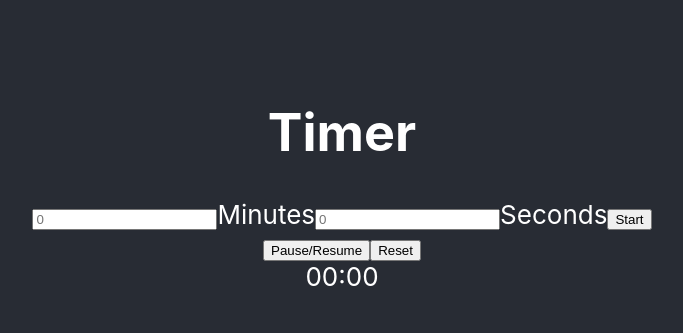
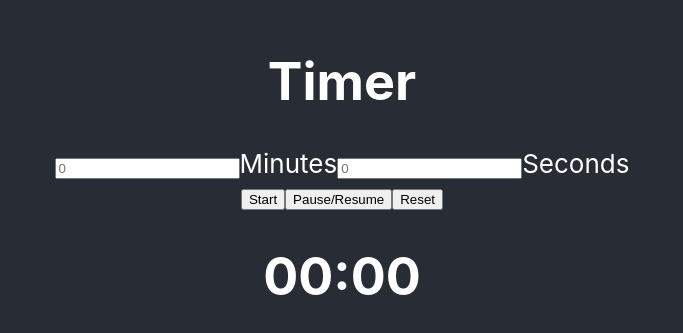
Before and after one commit to aleimew/countdown-timer, a React (Create React App) app: page / in a window 1280 px wide. Shown: the part 221-554 px from the top of the page, without its empty margins (298-981 px from the left). Built offline with nearby package versions, Linux system fonts and the light colour scheme.

Commit message:
implimented most functionality of timer. Added new folder to keep things clean.

```diff
--- a/src/Components/CountdownTimer/index.js
+++ b/src/Components/CountdownTimer/index.js
@@ -3,14 +3,60 @@ import { useState, useEffect } from 'react';
 
 //import Countdown from 'react-countdown';
 
-const CountdownTimer = () => {
+const CountdownTimer = (props) => {
 
     const [minutes, setMinutes] = useState(0);
     const [seconds, setSeconds] = useState(0);
 
+    const [isCountingDown, setIsCountingDown] = useState(false);
+
+    useEffect(() => {
+
+    });
+
+    const StartCountdown = () => {
+        setIsCountingDown(true);
+        setMinutes(props.minutes);
+        setSeconds(props.seconds);
+    }
+
+    const StopCountdown = () => {
+        setIsCountingDown(false);
+        setMinutes(0);
+        setSeconds(0);
+    }
+
+    // const PrintValuesToConsole = () => {
+    //     console.log("Values passed down thorugh props:");
+    //     console.log("Minutes: " + props.minutes);
+    //     console.log("Seconds: " + props.seconds);
+
+    //     console.log("Checking to see if values have been passed: ");
+    //     console.log("Minutes: " + minutes);
+    //     console.log("Seconds: " + seconds);
+    // }
+
     return (
         <div>
-            00:00
+            <div>
+                <button onClick={StartCountdown}>Start</button>
+                <button>Pause/Resume</button>
+                <button onClick={StopCountdown}>Reset</button>
+            </div>
+
+            {isCountingDown ?
+                <div>
+                    <h1>
+                        {minutes}:{seconds}
+                    </h1>
+                </div>
+                :
+                <div>
+                    <h1>
+                        00:00
+                    </h1>
+                </div>
+            }
         </div>
     )
 
--- a/src/Components/Layout/index.js
+++ b/src/Components/Layout/index.js
@@ -1,8 +1,11 @@
 import React from 'react';
-import CountdownTimer from '../CountdownTimer';
+import Timer from '../TimerSetter';
 
 const Layout = () => {
 
+    // const PrintChangeToConsole = (e) => {
+    //     console.log('Value changed to ' + e.target.value)
+    // }
 
     return (
         <div className='Layout'>
@@ -13,22 +16,7 @@ const Layout = () => {
             </div>
 
             <div>
-                <input type='number' placeholder='0' />
-                Minutes
-
-                <input type='number' placeholder='0' />
-                Seconds
-
-                <button>Start</button>
-            </div>
-
-            <div>
-                <button>Pause/Resume</button>
-                <button>Reset</button>
-            </div>
-
-            <div>
-                <CountdownTimer />
+                <Timer />
             </div>
         </div>
     )
--- /dev/null
+++ b/src/Components/TimerSetter/index.js
@@ -0,0 +1,57 @@
+import React from "react";
+import { useState, useEffect } from "react";
+import CountdownTimer from "../CountdownTimer";
+
+//import Countdown from 'react-countdown';
+
+const Timer = () => {
+    const [minuteSetter, setMinuteSetter] = useState(0);
+    const [secondSetter, setSecondSetter] = useState(0);
+
+    useEffect(() => {
+        // console.log("Current Values:");
+        // console.log("Minutes: " + minuteSetter);
+        // console.log("Seconds: " + secondSetter);
+    }, [minuteSetter, secondSetter]);
+
+    const SetInitialMinute = (e) => {
+        setMinuteSetter(e.target.value);
+    }
+
+    const SetInitialSecond = (e) => {
+        setSecondSetter(e.target.value);
+    }
+
+    // const PrintValuesToConsole = () => {
+    //     console.log("Current Values:");
+    //     console.log("Minutes: " + minuteSetter);
+    //     console.log("Seconds: " + secondSetter);
+    // }
+
+    return (
+        <div>
+            <input
+                type='number'
+                placeholder='0'
+                onChange={SetInitialMinute}
+            />
+            Minutes
+
+            <input
+                type='number'
+                placeholder='0'
+                onChange={SetInitialSecond}
+            />
+            Seconds
+
+            <div>
+                <CountdownTimer
+                    minutes={minuteSetter}
+                    seconds={secondSetter}
+                />
+            </div>
+        </div>
+    )
+}
+
+export default Timer;
```
